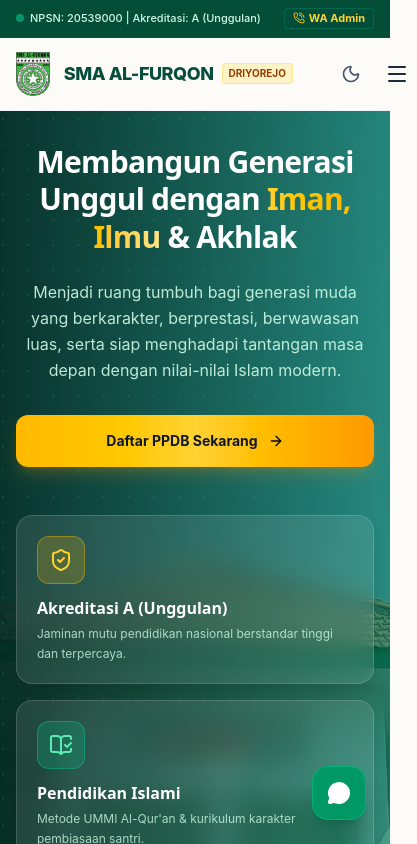
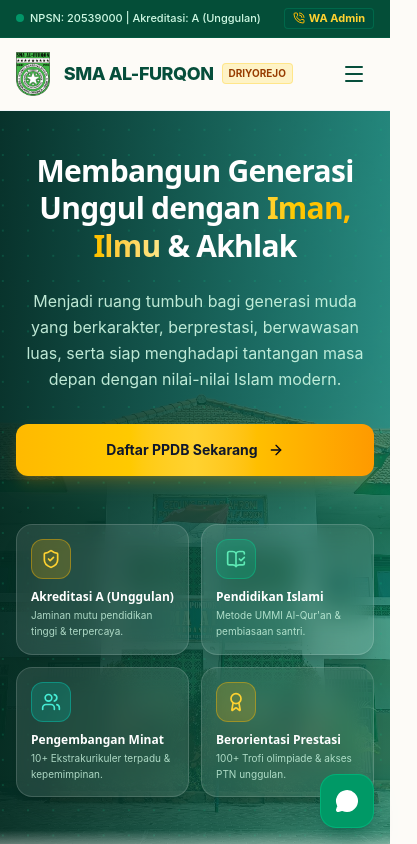
Before and after one commit to prayoga23/Website-SMA-Al-Furqon-Driyorejo, a Next.js app: page / in a window 390 px wide. Shown: the top 844 px of the page, 417 px wide, since content can reach past the window. Built offline with nearby package versions, Linux system fonts and the light colour scheme.

Commit message:
fix: default to light theme, remove dark mode toggle button, and improve mobile layout responsiveness

```diff
--- a/src/components/floating-widgets.tsx
+++ b/src/components/floating-widgets.tsx
@@ -37,10 +37,10 @@ export const FloatingWidgets: React.FC = () => {
   };
 
   return (
-    <div className="fixed bottom-6 right-6 z-50 flex flex-col items-end gap-3 pointer-events-none">
+    <div className="fixed bottom-4 right-4 sm:bottom-6 sm:right-6 z-50 flex flex-col items-end gap-3 pointer-events-none">
       {/* WhatsApp Quick Chat Popover */}
       {waOpen && (
-        <div className="pointer-events-auto w-80 bg-white dark:bg-[#0E241E] rounded-3xl shadow-2xl border border-emerald-500/30 overflow-hidden animate-fade-in text-slate-800 dark:text-white">
+        <div className="pointer-events-auto w-[calc(100vw-2rem)] sm:w-80 bg-white rounded-3xl shadow-2xl border border-emerald-500/30 overflow-hidden animate-fade-in text-slate-800">
           <div className="bg-gradient-to-r from-[#064E3B] to-[#047857] p-4 text-white flex items-center justify-between">
             <div className="flex items-center gap-3">
               <div className="w-10 h-10 rounded-full bg-emerald-800 flex items-center justify-center font-bold text-amber-300 border border-amber-400/40">
--- a/src/components/hero-section.tsx
+++ b/src/components/hero-section.tsx
@@ -66,56 +66,56 @@ export const HeroSection: React.FC = () => {
           </div>
 
           {/* Floating Information Cards Column */}
-          <div className="lg:col-span-5 grid grid-cols-1 sm:grid-cols-2 gap-4">
+          <div className="lg:col-span-5 grid grid-cols-2 gap-3 sm:gap-4">
             {/* Card 1 */}
-            <div className="bg-white/10 dark:bg-emerald-950/40 backdrop-blur-md border border-white/15 dark:border-emerald-500/20 p-5 rounded-2xl text-white shadow-xl hover:bg-white/15 transition-all duration-300 group">
-              <div className="w-12 h-12 rounded-xl bg-amber-400/20 border border-amber-400/40 flex items-center justify-center text-amber-300 mb-3 group-hover:scale-110 transition-transform">
-                <ShieldCheck className="w-6 h-6" />
+            <div className="bg-white/10 backdrop-blur-md border border-white/15 p-3.5 sm:p-5 rounded-2xl text-white shadow-xl hover:bg-white/15 transition-all duration-300 group">
+              <div className="w-10 h-10 sm:w-12 sm:h-12 rounded-xl bg-amber-400/20 border border-amber-400/40 flex items-center justify-center text-amber-300 mb-2.5 sm:mb-3 group-hover:scale-110 transition-transform">
+                <ShieldCheck className="w-5 h-5 sm:w-6 sm:h-6" />
               </div>
-              <h3 className="font-bold text-base font-heading mb-1 text-white">
+              <h3 className="font-bold text-xs sm:text-base font-heading mb-0.5 sm:mb-1 text-white">
                 Akreditasi {schoolInfo.accreditation}
               </h3>
-              <p className="text-xs text-emerald-100/80 leading-relaxed">
-                Jaminan mutu pendidikan nasional berstandar tinggi dan terpercaya.
+              <p className="text-[10px] sm:text-xs text-emerald-100/80 leading-relaxed">
+                Jaminan mutu pendidikan tinggi & terpercaya.
               </p>
             </div>
 
             {/* Card 2 */}
-            <div className="bg-white/10 dark:bg-emerald-950/40 backdrop-blur-md border border-white/15 dark:border-emerald-500/20 p-5 rounded-2xl text-white shadow-xl hover:bg-white/15 transition-all duration-300 group">
-              <div className="w-12 h-12 rounded-xl bg-emerald-400/20 border border-emerald-400/40 flex items-center justify-center text-emerald-300 mb-3 group-hover:scale-110 transition-transform">
-                <BookOpenCheck className="w-6 h-6" />
+            <div className="bg-white/10 backdrop-blur-md border border-white/15 p-3.5 sm:p-5 rounded-2xl text-white shadow-xl hover:bg-white/15 transition-all duration-300 group">
+              <div className="w-10 h-10 sm:w-12 sm:h-12 rounded-xl bg-emerald-400/20 border border-emerald-400/40 flex items-center justify-center text-emerald-300 mb-2.5 sm:mb-3 group-hover:scale-110 transition-transform">
+                <BookOpenCheck className="w-5 h-5 sm:w-6 sm:h-6" />
               </div>
-              <h3 className="font-bold text-base font-heading mb-1 text-white">
+              <h3 className="font-bold text-xs sm:text-base font-heading mb-0.5 sm:mb-1 text-white">
                 Pendidikan Islami
               </h3>
-              <p className="text-xs text-emerald-100/80 leading-relaxed">
-                Metode UMMI Al-Qur'an & kurikulum karakter pembiasaan santri.
+              <p className="text-[10px] sm:text-xs text-emerald-100/80 leading-relaxed">
+                Metode UMMI Al-Qur'an & pembiasaan santri.
               </p>
             </div>
 
             {/* Card 3 */}
-            <div className="bg-white/10 dark:bg-emerald-950/40 backdrop-blur-md border border-white/15 dark:border-emerald-500/20 p-5 rounded-2xl text-white shadow-xl hover:bg-white/15 transition-all duration-300 group">
-              <div className="w-12 h-12 rounded-xl bg-teal-400/20 border border-teal-400/40 flex items-center justify-center text-teal-300 mb-3 group-hover:scale-110 transition-transform">
-                <Users className="w-6 h-6" />
+            <div className="bg-white/10 backdrop-blur-md border border-white/15 p-3.5 sm:p-5 rounded-2xl text-white shadow-xl hover:bg-white/15 transition-all duration-300 group">
+              <div className="w-10 h-10 sm:w-12 sm:h-12 rounded-xl bg-teal-400/20 border border-teal-400/40 flex items-center justify-center text-teal-300 mb-2.5 sm:mb-3 group-hover:scale-110 transition-transform">
+                <Users className="w-5 h-5 sm:w-6 sm:h-6" />
               </div>
-              <h3 className="font-bold text-base font-heading mb-1 text-white">
+              <h3 className="font-bold text-xs sm:text-base font-heading mb-0.5 sm:mb-1 text-white">
                 Pengembangan Minat
               </h3>
-              <p className="text-xs text-emerald-100/80 leading-relaxed">
-                10+ Ekstrakurikuler terpadu & pembinaan bakat kepemimpinan.
+              <p className="text-[10px] sm:text-xs text-emerald-100/80 leading-relaxed">
+                10+ Ekstrakurikuler terpadu & kepemimpinan.
               </p>
             </div>
 
             {/* Card 4 */}
-            <div className="bg-white/10 dark:bg-emerald-950/40 backdrop-blur-md border border-white/15 dark:border-emerald-500/20 p-5 rounded-2xl text-white shadow-xl hover:bg-white/15 transition-all duration-300 group">
-              <div className="w-12 h-12 rounded-xl bg-amber-400/20 border border-amber-400/40 flex items-center justify-center text-amber-300 mb-3 group-hover:scale-110 transition-transform">
-                <Award className="w-6 h-6" />
+            <div className="bg-white/10 backdrop-blur-md border border-white/15 p-3.5 sm:p-5 rounded-2xl text-white shadow-xl hover:bg-white/15 transition-all duration-300 group">
+              <div className="w-10 h-10 sm:w-12 sm:h-12 rounded-xl bg-amber-400/20 border border-amber-400/40 flex items-center justify-center text-amber-300 mb-2.5 sm:mb-3 group-hover:scale-110 transition-transform">
+                <Award className="w-5 h-5 sm:w-6 sm:h-6" />
               </div>
-              <h3 className="font-bold text-base font-heading mb-1 text-white">
+              <h3 className="font-bold text-xs sm:text-base font-heading mb-0.5 sm:mb-1 text-white">
                 Berorientasi Prestasi
               </h3>
-              <p className="text-xs text-emerald-100/80 leading-relaxed">
-                100+ Trofi olimpiade & akses lulusan ke Perguruan Tinggi Negeri.
+              <p className="text-[10px] sm:text-xs text-emerald-100/80 leading-relaxed">
+                100+ Trofi olimpiade & akses PTN unggulan.
               </p>
             </div>
           </div>
--- a/src/components/navbar.tsx
+++ b/src/components/navbar.tsx
@@ -232,15 +232,8 @@ export const Navbar: React.FC = () => {
           {/* Mobile Actions & Hamburger */}
           <div className="flex items-center gap-2 lg:hidden">
             <button
-              onClick={() => setDarkMode(!darkMode)}
-              className="p-2 rounded-lg text-slate-600 dark:text-amber-400 hover:bg-slate-100 dark:hover:bg-emerald-950"
-            >
-              {darkMode ? <Sun className="w-5 h-5" /> : <Moon className="w-5 h-5" />}
-            </button>
-
-            <button
               onClick={() => setMobileMenuOpen(!mobileMenuOpen)}
-              className="p-2 rounded-lg text-slate-800 dark:text-slate-100 hover:bg-slate-100 dark:hover:bg-emerald-900/50"
+              className="p-2 rounded-xl text-[#064E3B] hover:bg-emerald-50 active:scale-95 transition-all"
               aria-label="Open Menu"
             >
               {mobileMenuOpen ? <X className="w-6 h-6" /> : <Menu className="w-6 h-6" />}
--- a/src/context/data-context.tsx
+++ b/src/context/data-context.tsx
@@ -89,8 +89,9 @@ export const DataProvider: React.FC<{ children: React.ReactNode }> = ({ children
   // Load saved state from LocalStorage on mount
   useEffect(() => {
     try {
-      const savedDark = localStorage.getItem(STORAGE_KEY_PREFIX + "dark_mode");
-      if (savedDark !== null) setDarkModeState(JSON.parse(savedDark));
+      // Force default Light Mode across the website
+      document.documentElement.classList.remove("dark");
+      localStorage.removeItem(STORAGE_KEY_PREFIX + "dark_mode");
 
       const savedInfo = localStorage.getItem(STORAGE_KEY_PREFIX + "school_info");
       if (savedInfo) {
@@ -148,14 +149,10 @@ export const DataProvider: React.FC<{ children: React.ReactNode }> = ({ children
     }
   }, []);
 
-  const setDarkMode = (val: boolean) => {
-    setDarkModeState(val);
-    localStorage.setItem(STORAGE_KEY_PREFIX + "dark_mode", JSON.stringify(val));
-    if (val) {
-      document.documentElement.classList.add("dark");
-    } else {
-      document.documentElement.classList.remove("dark");
-    }
+  const setDarkMode = (_val: boolean) => {
+    setDarkModeState(false);
+    document.documentElement.classList.remove("dark");
+    localStorage.removeItem(STORAGE_KEY_PREFIX + "dark_mode");
   };
 
   const updateSchoolInfo = (info: Partial<SchoolInfo>) => {
```
